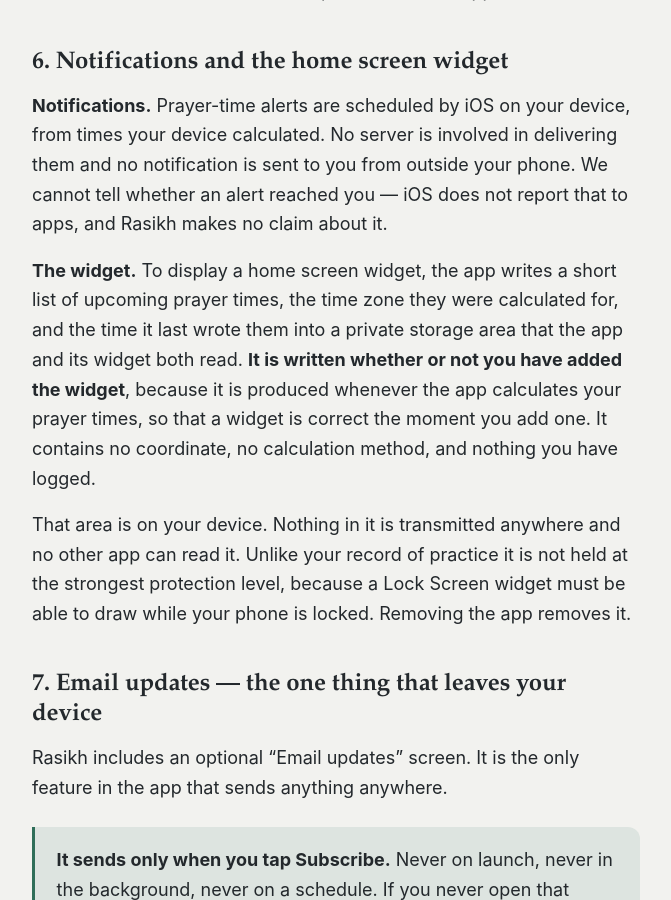
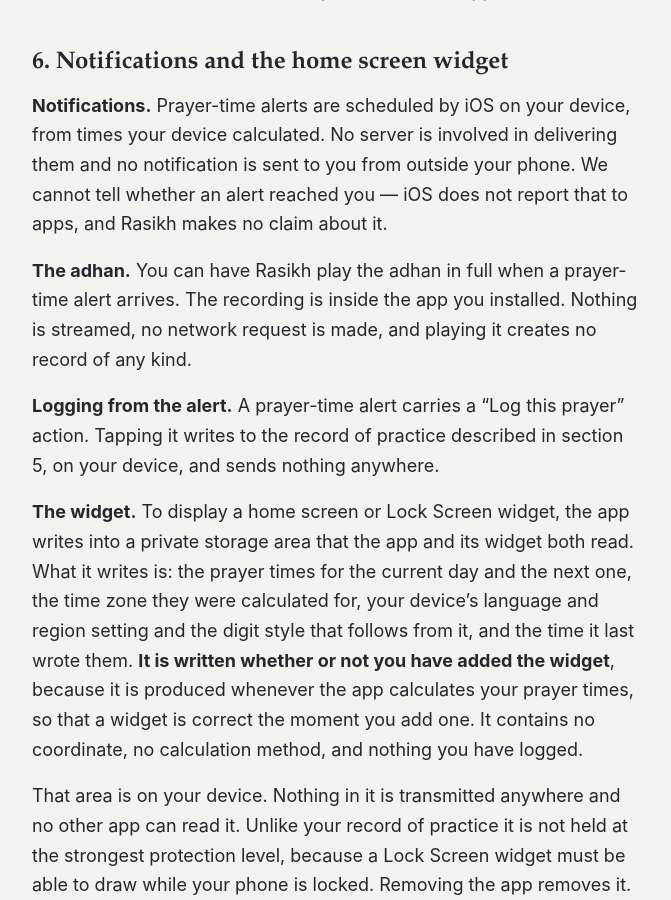
Before and after one commit to vdburger1991/tjbventures-legal, a Jekyll site: the page built from rasikh-privacy.md, in a window 1280 px wide and 900 px high, scrolled down 4660 px. Shown: the whole window, without its empty margins (304-975 px from the left). Built offline with Jekyll 4.4.1, drawn with Linux system fonts in a browser that asks for light colours; some of the changed text lies outside the part shown.

Commit message:
Rasikh privacy notice: 7 Sep 2026 update (widget payload, full-adhan playback, log action)
Co-Authored-By: Claude Fable 5.1 <noreply@anthropic.com>
Claude-Session: https://claude.ai/code/session_01891pPSiigvVU7wgs1NJ8Mp

```diff
--- a/rasikh-privacy.md
+++ b/rasikh-privacy.md
@@ -81,7 +81,11 @@ This is also how you obtain a portable copy of your data. You do not need to ask
 
 **Notifications.** Prayer-time alerts are scheduled by iOS on your device, from times your device calculated. No server is involved in delivering them and no notification is sent to you from outside your phone. We cannot tell whether an alert reached you — iOS does not report that to apps, and Rasikh makes no claim about it.
 
-**The widget.** To display a home screen widget, the app writes a short list of upcoming prayer times, the time zone they were calculated for, and the time it last wrote them into a private storage area that the app and its widget both read. **It is written whether or not you have added the widget**, because it is produced whenever the app calculates your prayer times, so that a widget is correct the moment you add one. It contains no coordinate, no calculation method, and nothing you have logged.
+**The adhan.** You can have Rasikh play the adhan in full when a prayer-time alert arrives. The recording is inside the app you installed. Nothing is streamed, no network request is made, and playing it creates no record of any kind.
+
+**Logging from the alert.** A prayer-time alert carries a "Log this prayer" action. Tapping it writes to the record of practice described in section 5, on your device, and sends nothing anywhere.
+
+**The widget.** To display a home screen or Lock Screen widget, the app writes into a private storage area that the app and its widget both read. What it writes is: the prayer times for the current day and the next one, the time zone they were calculated for, your device's language and region setting and the digit style that follows from it, and the time it last wrote them. **It is written whether or not you have added the widget**, because it is produced whenever the app calculates your prayer times, so that a widget is correct the moment you add one. It contains no coordinate, no calculation method, and nothing you have logged.
 
 That area is on your device. Nothing in it is transmitted anywhere and no other app can read it. Unlike your record of practice it is not held at the strongest protection level, because a Lock Screen widget must be able to draw while your phone is locked. Removing the app removes it.
 
```
Also changed, not shown: other parts of rasikh-privacy.md (+1 -1 lines).
